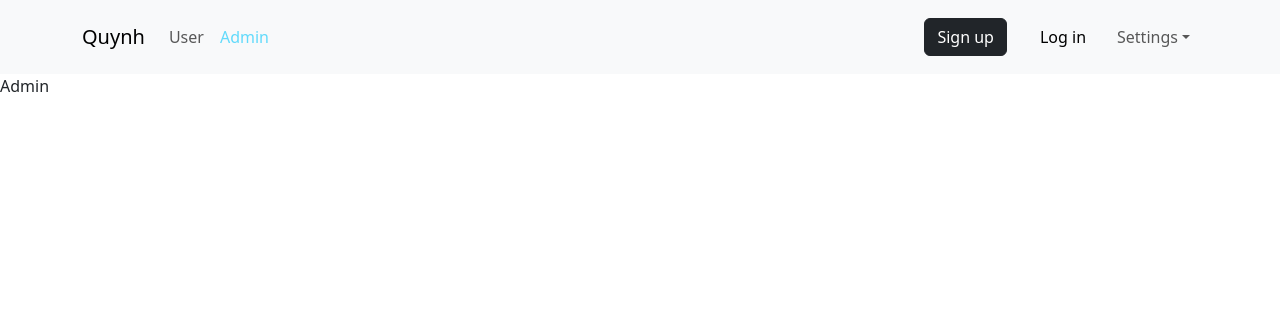
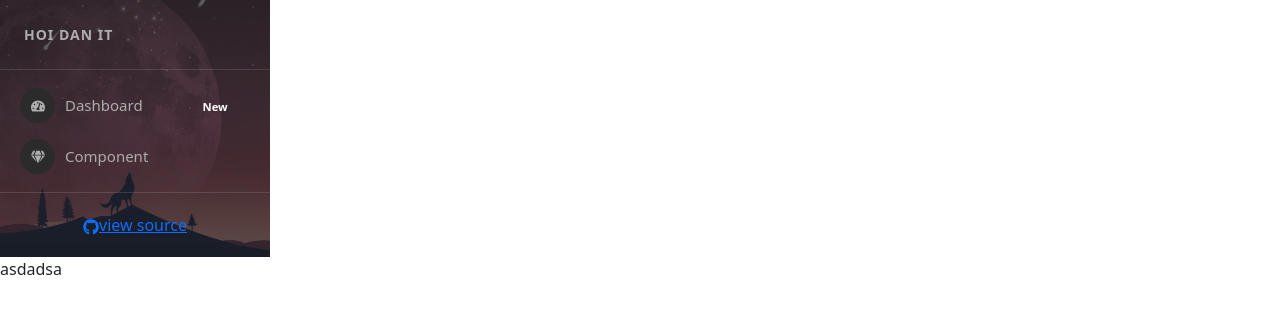
Before and after one commit to JackieLuong2k3/HocReact, a React (Create React App) app: page /admin in a window 1280 px wide. Shown: the top 314 px of the page. Built offline with nearby package versions, Linux system fonts and the light colour scheme.

Commit message:
add side bar

```diff
--- a/package.json
+++ b/package.json
@@ -10,6 +10,8 @@
     "react": "^18.3.1",
     "react-bootstrap": "^2.10.5",
     "react-dom": "^18.3.1",
+    "react-icon": "^1.0.0",
+    "react-icons": "^5.3.0",
     "react-pro-sidebar": "0.7.1",
     "react-router-dom": "^6.27.0",
     "react-scripts": "5.0.1",
--- a/src/admin/Admin.js
+++ b/src/admin/Admin.js
@@ -1,6 +1,14 @@
+import SideBarAdmin from "../admin/Sidebar";
+
 const Admin =() =>{
     return(
-        <div>Admin</div>
+        <div>
+            <SideBarAdmin/>
+            <div>
+                asdadsa
+            </div>
+        </div>
+
     )
 }
 export default Admin;
--- a/src/admin/Sidebar.js
+++ b/src/admin/Sidebar.js
@@ -1,8 +1,79 @@
-const Sidebar = ()=>{
-    return(
-        <div>
-          Sidebar
-        </div>
-    )
+import {
+  ProSidebar,
+  Menu,
+  MenuItem,
+  SubMenu,
+  SidebarHeader,
+  SidebarFooter,
+  SidebarContent,
+} from 'react-pro-sidebar';
+import { FaTachometerAlt, FaGem, FaList, FaGithub, FaRegLaughWink, FaHeart } from 'react-icons/fa';
+import sidebarBg from '../assets/bg2.jpg';
+import 'react-pro-sidebar/dist/css/styles.css';
+
+const SideBarAdmin = ({ image, collapsed, rtl, toggled, handleToggleSidebar }) => {
+  return (
+    <div>
+      <ProSidebar
+        image={sidebarBg}
+        rtl={rtl}
+        collapsed={collapsed}
+        toggled={toggled}
+        breakPoint="md"
+        onToggle={handleToggleSidebar}
+      >
+        <SidebarHeader>
+          <div
+            style={{
+              padding: '24px',
+              textTransform: 'uppercase',
+              fontWeight: 'bold',
+              fontSize: 14,
+              letterSpacing: '1px',
+              overflow: 'hidden',
+              textOverflow: 'ellipsis',
+              whiteSpace: 'nowrap',
+            }}
+          >
+            Hoi dan IT
+          </div>
+        </SidebarHeader>
+
+        <SidebarContent>
+          <Menu iconShape="circle">
+            <MenuItem
+              icon={<FaTachometerAlt />}
+              suffix={<span className="badge red">New</span>}
+            >
+              Dashboard
+            </MenuItem>
+            <MenuItem icon={<FaGem />}> Component</MenuItem>
+          </Menu>
+
+        </SidebarContent>
+
+        <SidebarFooter style={{ textAlign: 'center' }}>
+          <div
+            className="sidebar-btn-wrapper"
+            style={{
+              padding: '20px 24px',
+            }}
+          >
+            <a
+              href="https://github.com/azouaoui-med/react-pro-sidebar"
+              target="_blank"
+              className="sidebar-btn"
+              rel="noopener noreferrer"
+            >
+              <FaGithub />
+              <span style={{ whiteSpace: 'nowrap', textOverflow: 'ellipsis', overflow: 'hidden' }}>
+                view source</span>
+            </a>
+          </div>
+        </SidebarFooter>
+      </ProSidebar>
+    </div>
+  );
 }
-export default Sidebar;
+
+export default SideBarAdmin;
--- a/src/index.js
+++ b/src/index.js
@@ -15,8 +15,9 @@
             <Route path='/' element={<App />} >
                 <Route index element ={<Home/>}></Route>
                 <Route path='user' element={<User />} />
-                <Route path='admin' element={<Admin />} />
             </Route>
+            <Route path='admin' element={<Admin />} />
+
         </Routes>
     </BrowserRouter>
 );
```
Also changed, not shown: src/admin/Sidebar.scss (added), src/assets/bg2.jpg (added), 1 other file (tests, documents, lock files or other folders).
